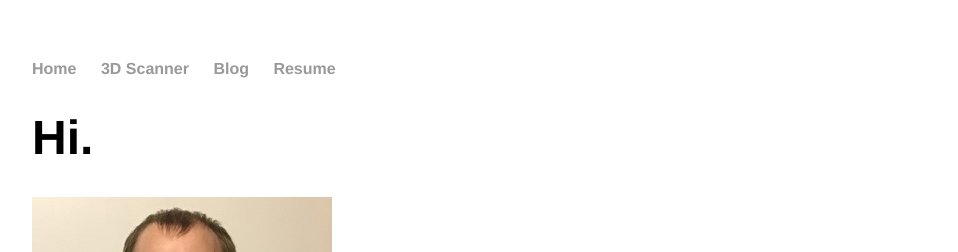
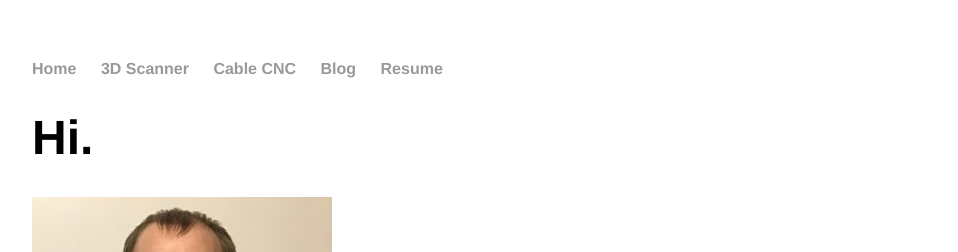
Before and after one commit to pburgeson/pburgeson.github.io, a Jekyll site: the page built from index.html, in a window 1280 px wide. Shown: the top 252 px of the page, without its empty margins (160-1118 px from the left). Built offline with Jekyll 4.4.1, drawn with Linux system fonts in a browser that asks for light colours.

Commit message:
Adding link to cable cnc project page

```diff
--- a/_layouts/default.html
+++ b/_layouts/default.html
@@ -10,6 +10,7 @@
 	    		<ul>
 	        		<li><a href="/">Home</a></li>
 				<li><a href="/3dscanner">3D Scanner</a></li>
+				<li><a href="/cablecnc">Cable CNC</a></li>
 	        		<li><a href="/blog">Blog</a></li>
 				<li><a href="/resume">Resume</a></li>
 	    		</ul>
```
